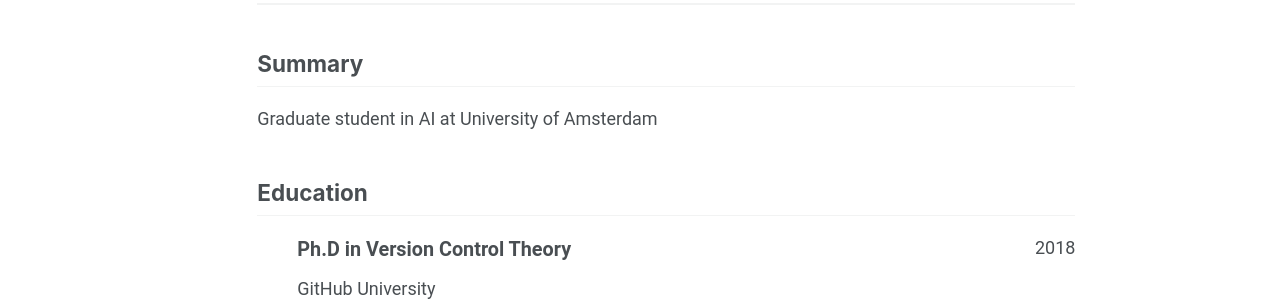
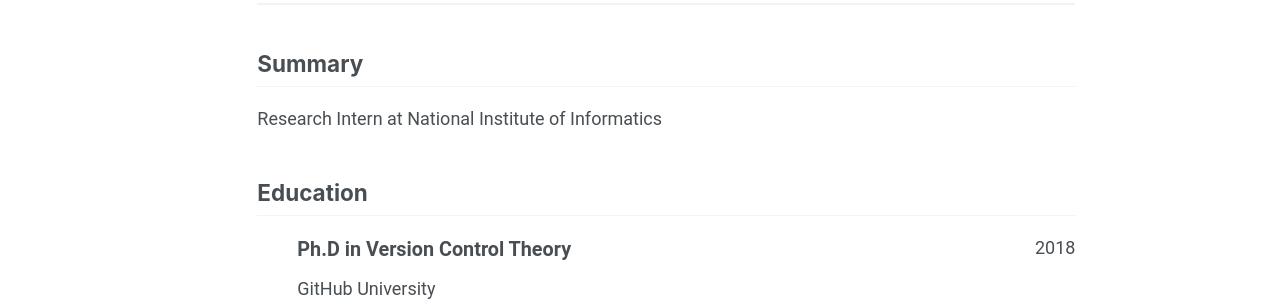
Before and after one commit to stanfris/stanfris.github.io, a Jekyll site: the page built from _pages/cv-json.md, in a window 1280 px wide and 900 px high. Shown: the part 341-642 px from the top of the window. Built offline with Jekyll 4.4.1, drawn with Linux system fonts in a browser that asks for light colours; a script that is not in the unit is left out; part of the change alters nothing that is shown.

Commit message:
add files

```diff
--- a/_data/cv.json
+++ b/_data/cv.json
@@ -4,7 +4,7 @@
     "email": "s.c.j.fris@uva.nl",
     "phone": "",
     "website": "https://stanfris.github.io",
-    "summary": "Graduate student in AI at University of Amsterdam",
+    "summary": "Research Intern at National Institute of Informatics",
     "location": {
       "address": "",
       "postalCode": "",
@@ -16,12 +16,12 @@
       {
         "network": "Google Scholar",
         "username": "",
-        "url": "https://scholar.google.com/citations?user=PS_CX0AAAAAJ"
+        "url": "https://scholar.google.com/citations?hl=en&user=500VgCIAAAAJ"
       },
       {
         "network": "ORCID",
         "username": "",
-        "url": "http://orcid.org/yourorcidurl"
+        "url": "https://orcid.org/0009-0000-9300-5502"
       },
       {
         "network": "GitHub",
```
